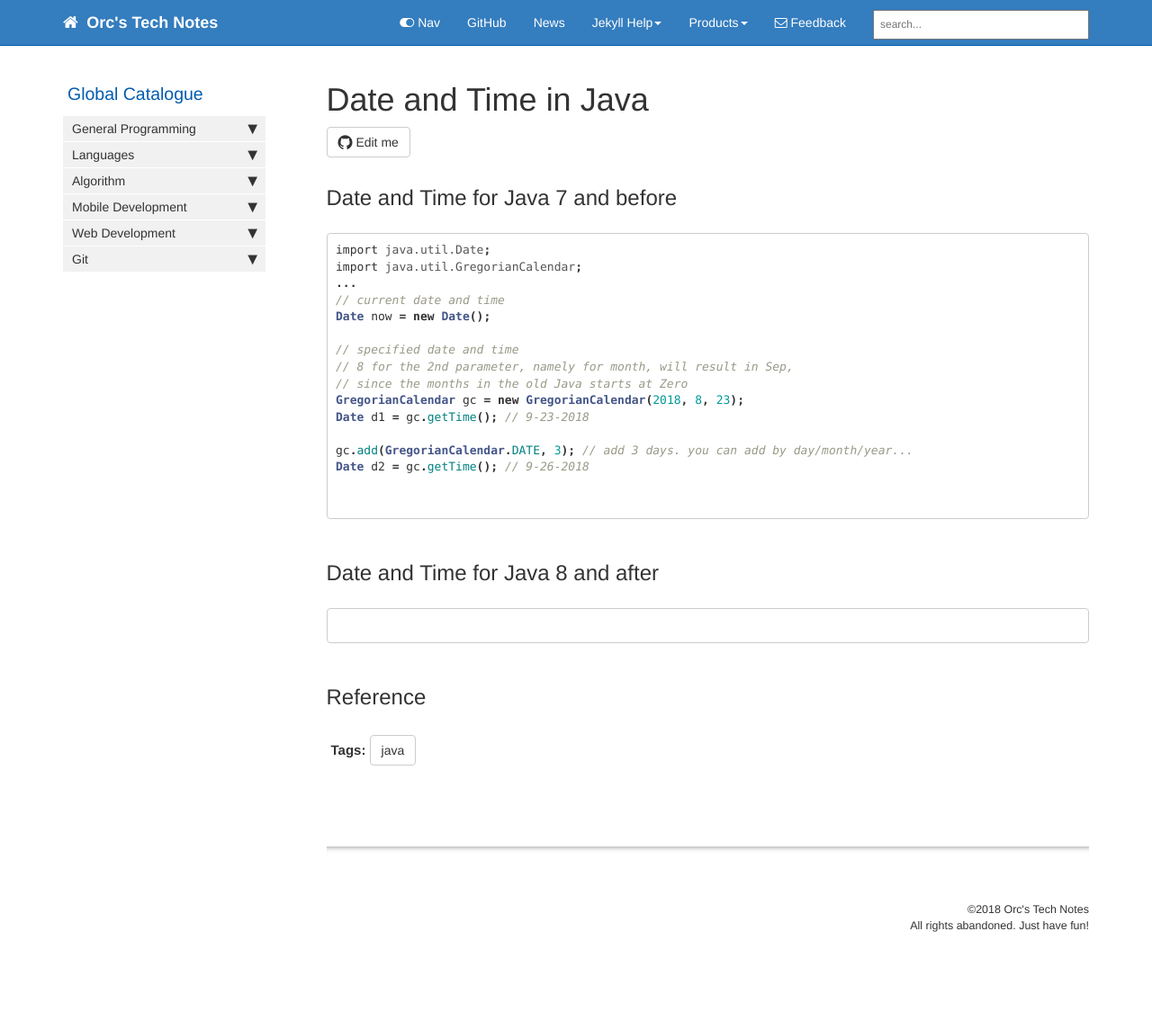
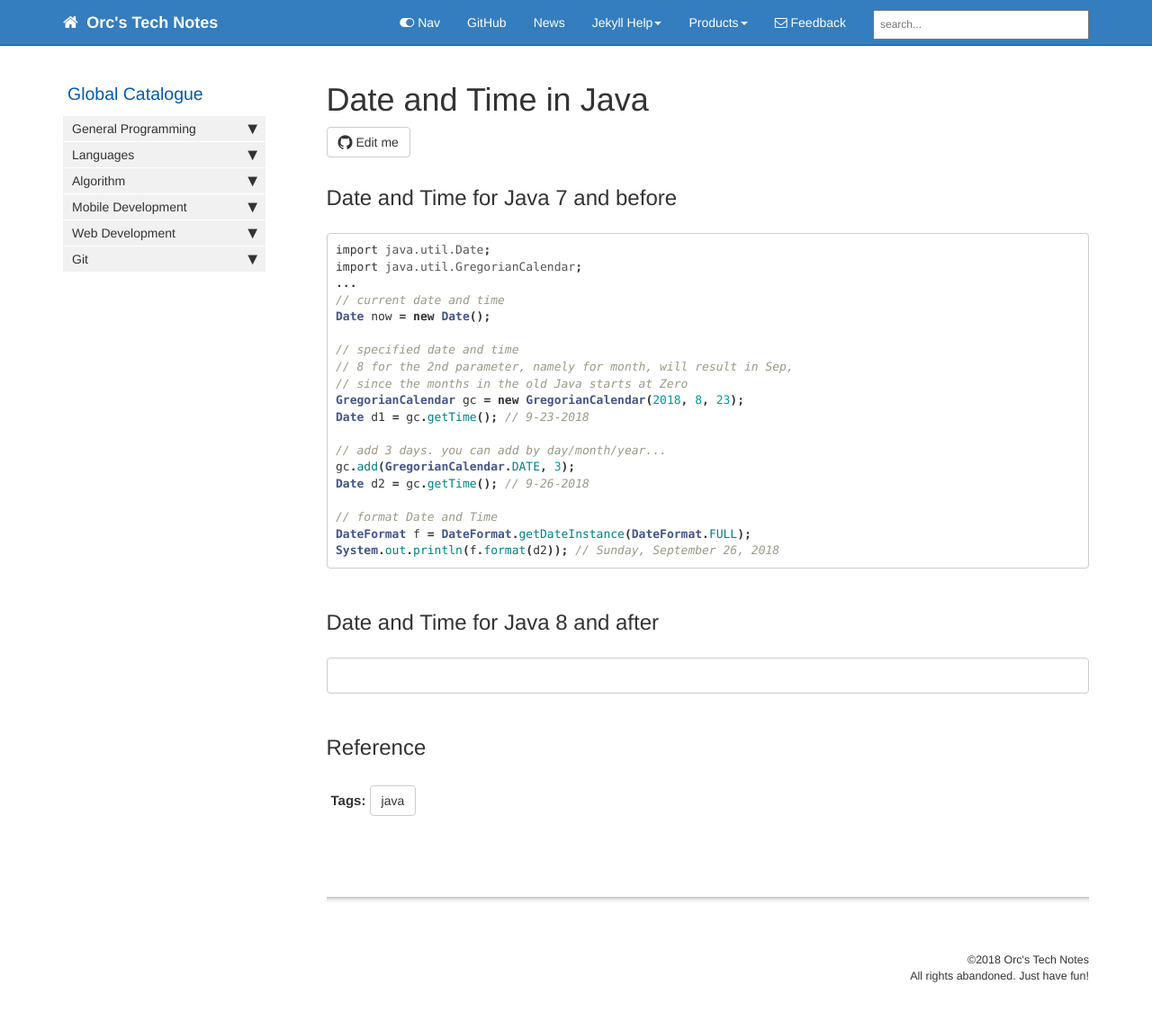
Before and after one commit to HungryOrc/hungryorc.github.io, a Jekyll site: the page built from pages/java/java_data_time.md, in a window 1280 px wide. Shown: the whole page at 90% size. Built offline with Jekyll 4.4.1, drawn with Linux system fonts in a browser that asks for light colours; nearby versions of some CDN libraries; comment, search, counter and statistics services are not loaded; before the commit the page ends 1089 px from its top, so only the background shows below that.

Commit message:
Update java_data_time.md

````diff
--- a/pages/java/java_data_time.md
+++ b/pages/java/java_data_time.md
@@ -23,10 +23,13 @@ Date now = new Date();
 GregorianCalendar gc = new GregorianCalendar(2018, 8, 23);
 Date d1 = gc.getTime(); // 9-23-2018
 
-gc.add(GregorianCalendar.DATE, 3); // add 3 days. you can add by day/month/year...
+// add 3 days. you can add by day/month/year...
+gc.add(GregorianCalendar.DATE, 3);
 Date d2 = gc.getTime(); // 9-26-2018
 
-
+// format Date and Time
+DateFormat f = DateFormat.getDateInstance(DateFormat.FULL);
+System.out.println(f.format(d2)); // Sunday, September 26, 2018
 ```
 
 ## Date and Time for Java 8 and after
````
